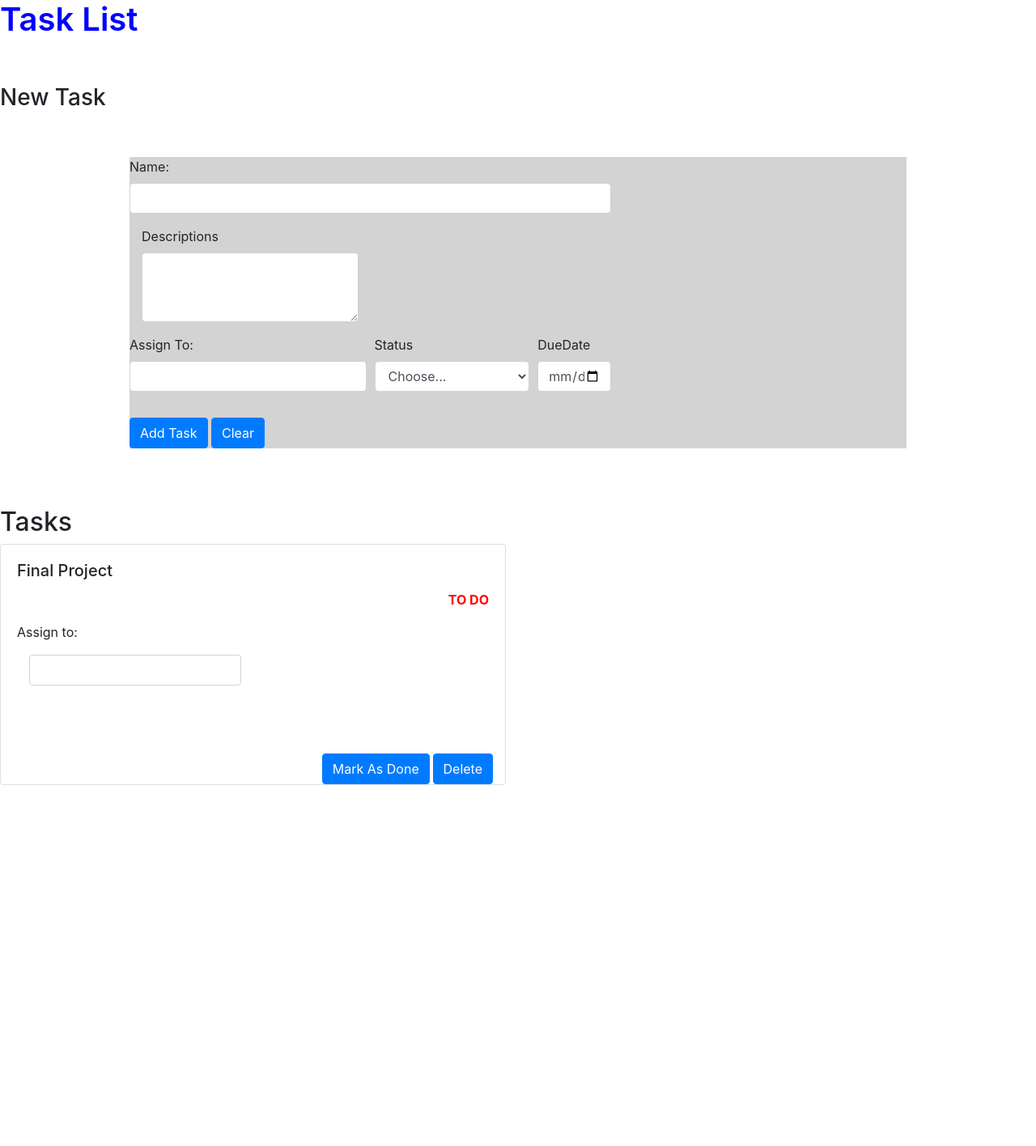
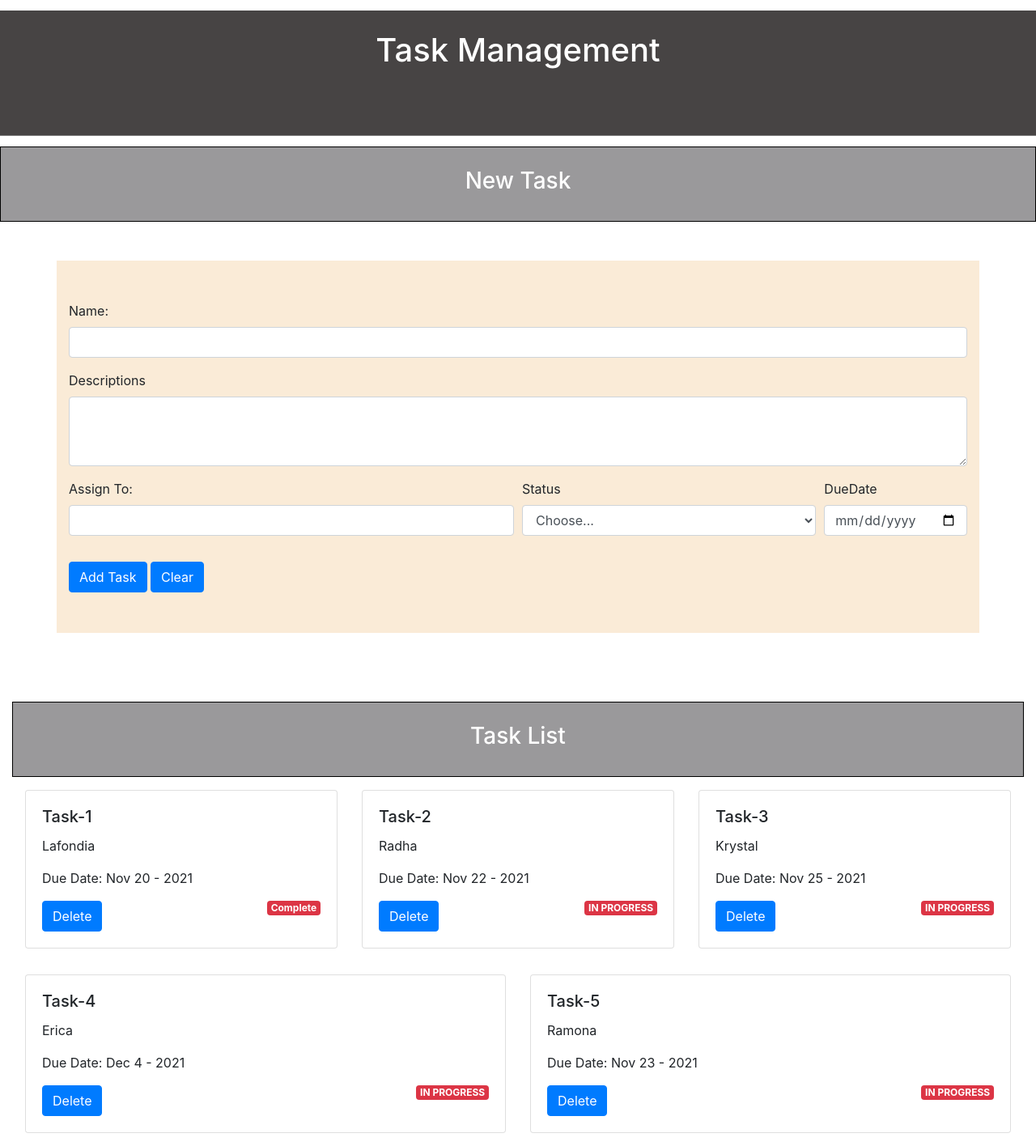
Before and after one commit to surbhi8142/projectpractice, a plain HTML site: page index.html in a window 1280 px wide. Shown: the whole page at 81% size. Before the commit the page ends 970 px from the top, so only its background shows below. Drawn offline with nearby package versions, Linux system fonts and the light colour scheme.

Commit message:
edit some text input

```diff
--- a/index.html
+++ b/index.html
@@ -11,22 +11,29 @@
 </head>
 
 <body>
-	<h1 class="blue">Task List</h1><br><br>
-    <h3> New Task</h3>
+	<div class="heading1">
+	<h1 class="blue">Task Management</h1><br><br>
+    </div>
+    <div class="heading2">
+                <h3>New Task</h3>
+                </div>
     <br><br>
-    <!-- form bootstrap-->
-    <div class="container w-75">
+
+    <!-- form code from  bootstrap -->
+
+
+
+    <div class="container-fluid">
+      <div class="container bigPadding">
       <div class="row">
-        <div class="column">
-          <form>
-    <div class="form-row">
+        <div class="col">
 
+  <form>
+  <div class="form-group">
+       <label for="inputname">Name:</label>
+    <input type="text" class="form-control" id="inputname" placeholder="">
   </div>
   <div class="form-group">
-    <label for="inputname">Name:</label>
-    <input type="text" class="form-control" id="inputname" placeholder="">
-  </div>
-  <div class="form-group col-md-6">
     <label for="desc">Descriptions</label>
   <textarea class="form-control" id="desc" rows="3"></textarea>
   </div>
@@ -69,35 +76,68 @@
     <br><br><br>
 
 
-                <h2>Tasks</h2>
-
-
-    <!-- using bootstrap card -->
-
-  <div class="row">
-  <div class="col-sm-6">
-    <div class="card">
-      <div class="card-body">
-        <h5 class="card-title">Final Project</h5>
-        <p class="text-right"> TO DO</P>
-        <p class="card-text">Assign to:</p>
-
-         <div class="form-group col-md-6">
-           <input type="text" class="form-control" id="assignto" >
-         </div>
-        <br/><br/>
-      </div>
+                <div class="heading2">
+                <h3>Task List</h3>
+                </div>
 
 
 
+<div class="card-deck w-70 p-3">
+  <div class="card">
 
+    <div class="card-body">
+      <h5 class="card-title">Task-1</h5>
+                          <p class="card-text">Lafondia</p>
+                    <p class="card-text">Due Date: Nov 20 - 2021</p>
+                    <span class="badge badge-danger float-right">Complete</span>
+      <a href="#" class="btn btn-primary">Delete</a>
+    </div>
+  </div>
+  <div class="card">
 
+    <div class="card-body">
+      <h5 class="card-title">Task-2</h5>
+      <p class="card-text">Radha</p>
+                    <p class="card-text">Due Date: Nov 22 - 2021</p>
+                    <span class="badge badge-danger float-right">IN PROGRESS</span>
+      <a href="#" class="btn btn-primary">Delete</a>
+    </div>
+  </div>
+  <div class="card">
 
-       <div class="col-md-12 text-right">
-        <a href="#" class="btn
-         btn-primary" >Mark As Done</a>
-        <a href="#" class="btn btn-primary">Delete</a>
-      </div>
+    <div class="card-body">
+      <h5 class="card-title">Task-3</h5>
+      <p class="card-text">Krystal</p>
+                    <p class="card-text">Due Date: Nov 25 - 2021</p>
+                    <span class="badge badge-danger float-right">IN PROGRESS</span>
+      <a href="#" class="btn btn-primary">Delete</a>
+    </div>
+  </div>
+</div>
+<div class="card-deck w-70 p-3">
+  <div class="card">
+
+    <div class="card-body">
+      <h5 class="card-title">Task-4</h5>
+      <p class="card-text">Erica</p>
+                    <p class="card-text">Due Date: Dec 4 - 2021</p>
+                    <span class="badge badge-danger float-right">IN PROGRESS</span>
+      <a href="#" class="btn btn-primary">Delete</a>
+    </div>
+  </div>
+  <div class="card">
+
+    <div class="card-body">
+      <h5 class="card-title">Task-5</h5>
+      <p class="card-text">Ramona</p>
+                    <p class="card-text">Due Date: Nov 23 - 2021</p>
+                    <span class="badge badge-danger float-right">IN PROGRESS</span>
+      <a href="#" class="btn btn-primary">Delete</a>
+    </div>
+  </div>
+
+</div>
+
 
     </div>
 
--- a/style.css
+++ b/style.css
@@ -1,14 +1,24 @@
-.blue{
-    color: blue;
-    font-weight:600;
+
+.bigPadding{
+  padding: 50px;
+  background-color:antiquewhite;
 }
-.container{
-  background: lightgrey;
-  margin: auto;
-  padding:auto;
+.heading2 {
+    color: white;
+    font-weight: 500;
+    text-align: center;
+    border: 1px solid black;
+    background-color: rgb(154, 153, 155) ;
+    padding: 25px 15px;
+    margin-top: 1%;
 }
 
-.text-right{
-  color:red;
-  font-weight: bold;
+.heading1{
+    color: white;
+    font-weight: 600;
+    text-align: center;
+    border-bottom: 1px solid gray;
+    background-color: rgb(71, 68, 68);
+    padding: 25px 15px;
+    margin-top: 1%;
 }
```
